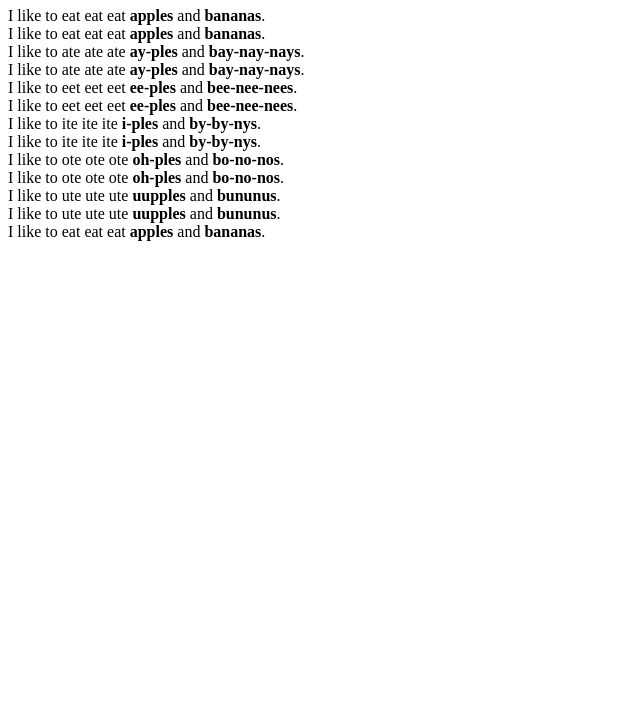
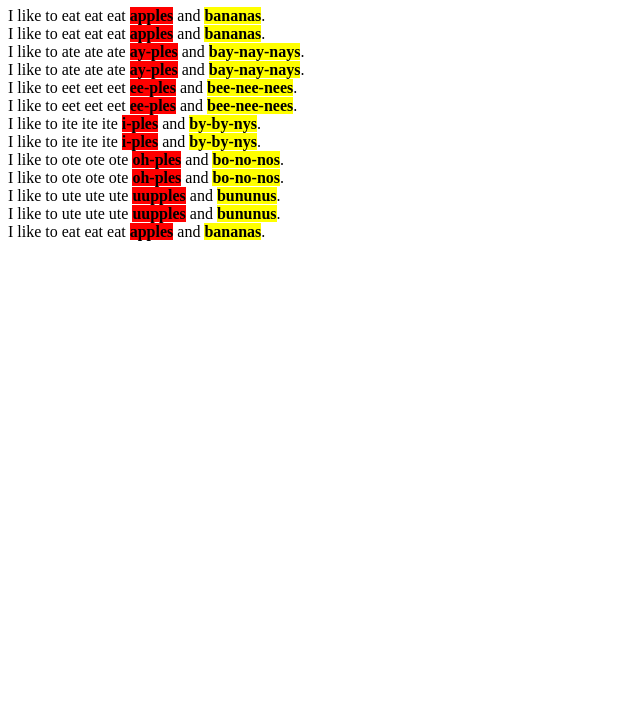
Before and after one commit to theoharis-caruso/2-3-CSS-Selecting-by-Class, a plain HTML site: page index.html in a window 1280 px wide. Shown: the part 73-800 px from the top of the page, without its empty margins (0-640 px from the left). Drawn offline with Linux system fonts and the light colour scheme.

Commit message:
updated class

```diff
--- a/index.html
+++ b/index.html
@@ -4,7 +4,12 @@
         <meta charset="utf-8">
         <title>Challenge: Apples and bananas classes</title>
         <style>
-
+            .apples {
+                background-color: red;
+            }
+            .bananas {
+                background-color: yellow;
+            }
         </style>
     </head>
     <body>
@@ -49,8 +54,8 @@
         <strong class="apples">uupples</strong> and
         <strong class="bananas">bununus</strong>.<br>
     I like to eat eat eat
-        <strong>apples</strong> and
-        <strong>bananas</strong>.<br>
+        <strong class="apples"> apples</strong> and
+        <strong class="bananas"> bananas</strong>.<br>
 </p>
 
     </body>
```
